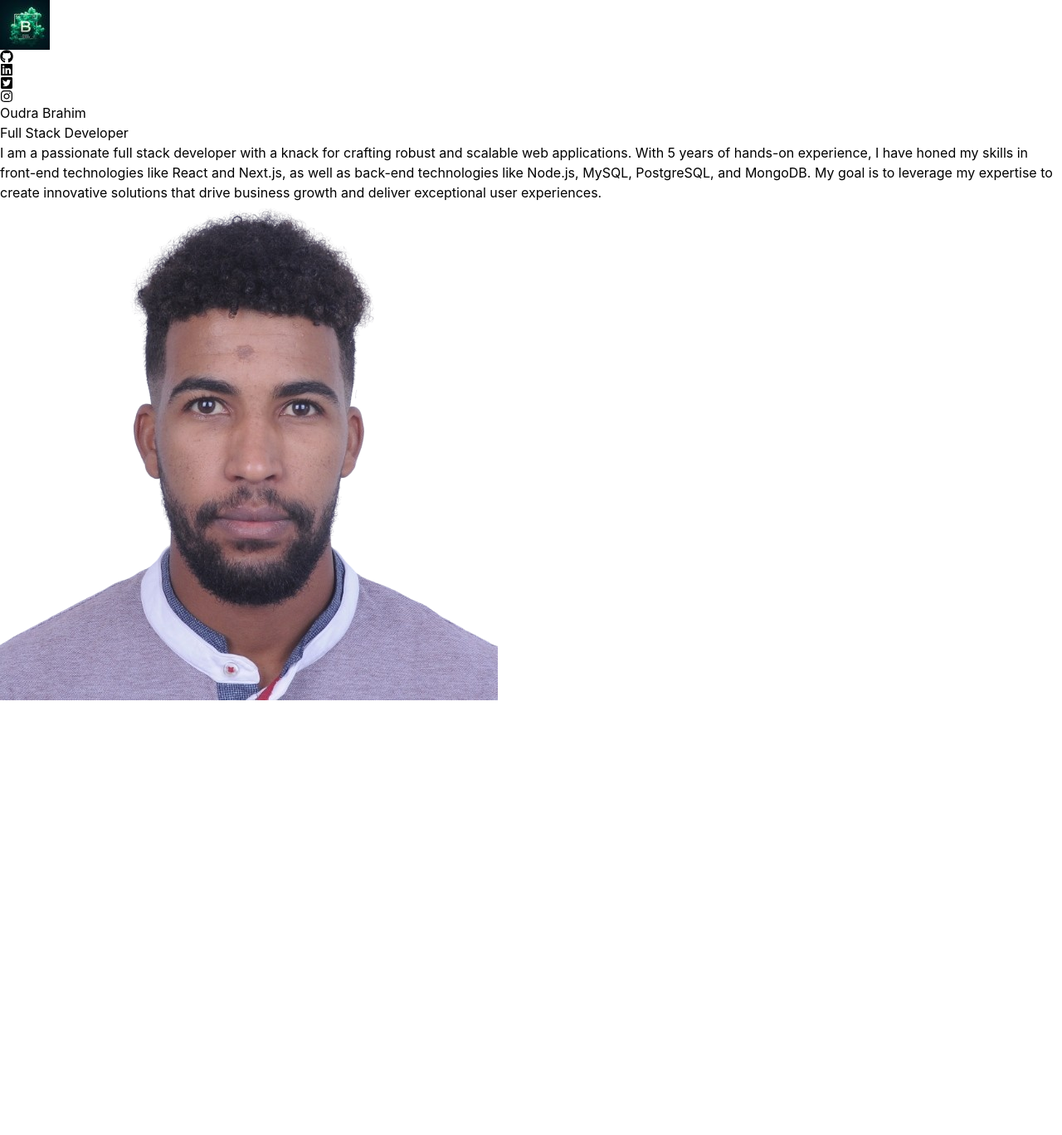
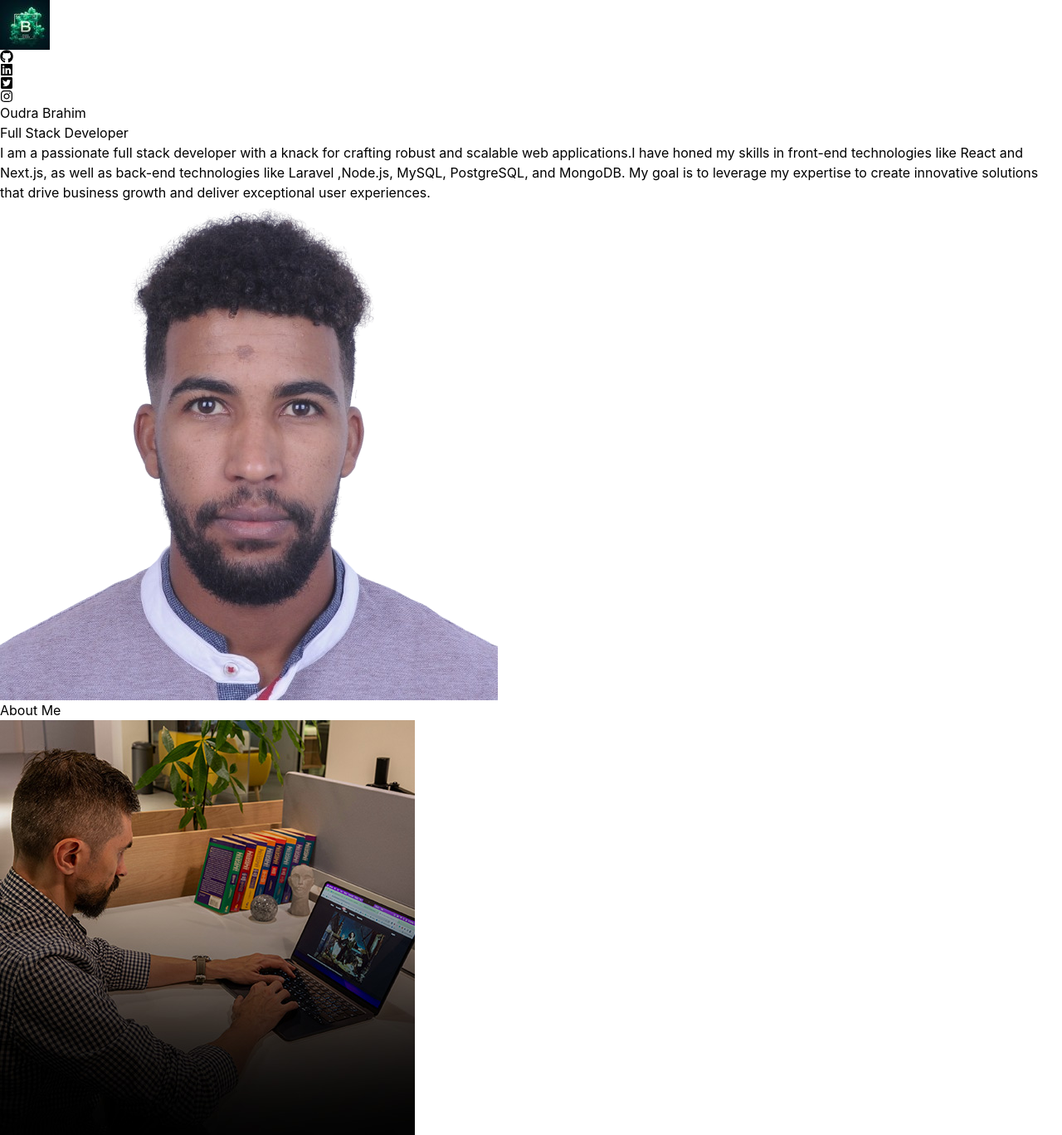
Before and after one commit to Oudra1729/Profil, a React (Vite) app: page / in a window 1280 px wide. Shown: the whole page at 83% size. Before the commit the page ends 844 px from the top, so only its background shows below. Built offline with nearby package versions, Linux system fonts and the light colour scheme.

Commit message:
"Added About component to App, refactored Hero component, and updated constants"

```diff
--- a/src/App.jsx
+++ b/src/App.jsx
@@ -1,18 +1,18 @@
+import About from './components/About';
 import React from 'react';
-import Navbar from './components/Navbar';  // Corrected "components" spelling
+import Navbar from './components/Navbar';
 import Hero from './components/Hero';
 
 const App = () => {
   return (
     <div className="overflow-x-hidden text-neutral-300 antialiased selection:bg-cyan-300 selection:text-cyan-900">
-      {/* Background */}
-      <div className="fixed top-0 z-0 h-full w-full"></div> {/* Fixed typo 'flixed' to 'fixed' */}
-      <div className="absolute top-0 z-[-1] h-screen w-screen bg-black bg-[radial-gradient(#ffffff33_1px,#00091d_1px)] bg-[size:20px_20px]"></div> {/* Ensure z-index compatibility */}
-
-      {/* Main Container */}
+      {/* Background Layer */}
+      <div className="fixed top-0 z-0 h-full w-full"></div>
+      <div className="absolute top-0 z-[-1] h-screen w-screen bg-black bg-[radial-gradient(#ffffff33_1px,#00091d_1px)] bg-[size:20px_20px]"></div>
       <div className="container mx-auto px-8">
-        <Navbar />
-        <Hero />
+        <Navbar />  {/* Navbar component */}
+        <Hero />    {/* Hero component */}
+        <About />   {/* About component */}
       </div>
     </div>
   );
--- /dev/null
+++ b/src/components/About.jsx
@@ -0,0 +1,19 @@
+import aboutImg from '../assets/about.jpg'
+const About = () => {
+  return (
+    <div className='boreder-b border-neutral-900 pb-4'>
+        <h2 className='my-20 text-center text-4xl'>About
+            <span className='text-neutral-500 '> Me</span>
+        </h2>
+        <div className="flex flex-neutral-wrap">
+            <div className="w-full lg:w-1/2 lg:p-8">
+            <div className="flex items-center justify-center">
+                <img src={aboutImg} alt="about" />
+            </div>
+            </div>
+        </div>
+    </div>
+  )
+}
+
+export default About
--- a/src/components/Hero.jsx
+++ b/src/components/Hero.jsx
@@ -6,10 +6,10 @@
   return (
     <div className='border-b border-neutral-900 pb-4 lg:mb-35'>
       <div className='flex flex-wrap'>
-        {/* Left Section */}
+        {/* Left Section - Text */}
         <div className='w-full lg:w-1/2'>
           <div className='flex flex-col items-center lg:items-start'>
-            <h1 className='py-16 text-6xl font-thin tracking-tight lg:mt-16 lg:text-8xl'>
+            <h1 className='pb-16 text-6xl font-thin tracking-tight lg:mt-16 lg:text-8xl'>
               Oudra Brahim
             </h1>
             <span className='bg-gradient-to-r from-pink-300 via-slate-500 to-purple-500 bg-clip-text text-4xl tracking-tight text-transparent'>
@@ -20,14 +20,14 @@
             </p>
           </div>
         </div>
-
-        {/* Right Section - Image */}
-        <div className='w-full lg:w-1/2 flex justify-center lg:justify-end lg:items-center p-8'>
+        <div className="w-full lg:w-1/2 lg:p-8">
+        <div className='flex justify-center'>
           <img
             src={profilepic}
-            alt='Profile Pic'
+            alt='Profile'
             className="rounded-full w-48 h-48 lg:w-64 lg:h-64 object-cover"
           />
+          </div>
         </div>
       </div>
     </div>
--- a/src/constants/index.js
+++ b/src/constants/index.js
@@ -3,9 +3,8 @@
 import project3 from "../assets/projects/project-3.jpg";
 import project4 from "../assets/projects/project-4.jpg";
 
-export const HERO_CONTENT = `I am a passionate full stack developer with a knack for crafting robust and scalable web applications. With 5 years of hands-on experience, I have honed my skills in front-end technologies like React and Next.js, as well as back-end technologies like Node.js, MySQL, PostgreSQL, and MongoDB. My goal is to leverage my expertise to create innovative solutions that drive business growth and deliver exceptional user experiences.`;
-
-export const ABOUT_TEXT = `I am a dedicated and versatile full stack developer with a passion for creating efficient and user-friendly web applications. With 5 years of professional experience, I have worked with a variety of technologies, including React, Next.js, Node.js, MySQL, PostgreSQL, and MongoDB. My journey in web development began with a deep curiosity for how things work, and it has evolved into a career where I continuously strive to learn and adapt to new challenges. I thrive in collaborative environments and enjoy solving complex problems to deliver high-quality solutions. Outside of coding, I enjoy staying active, exploring new technologies, and contributing to open-source projects.`;
+export const HERO_CONTENT = `I am a passionate full stack developer with a knack for crafting robust and scalable web applications.I have honed my skills in front-end technologies like React and Next.js, as well as back-end technologies like
+Laravel ,Node.js, MySQL, PostgreSQL, and MongoDB. My goal is to leverage my expertise to create innovative solutions that drive business growth and deliver exceptional user experiences.`;
 
 export const EXPERIENCES = [
   {
```
